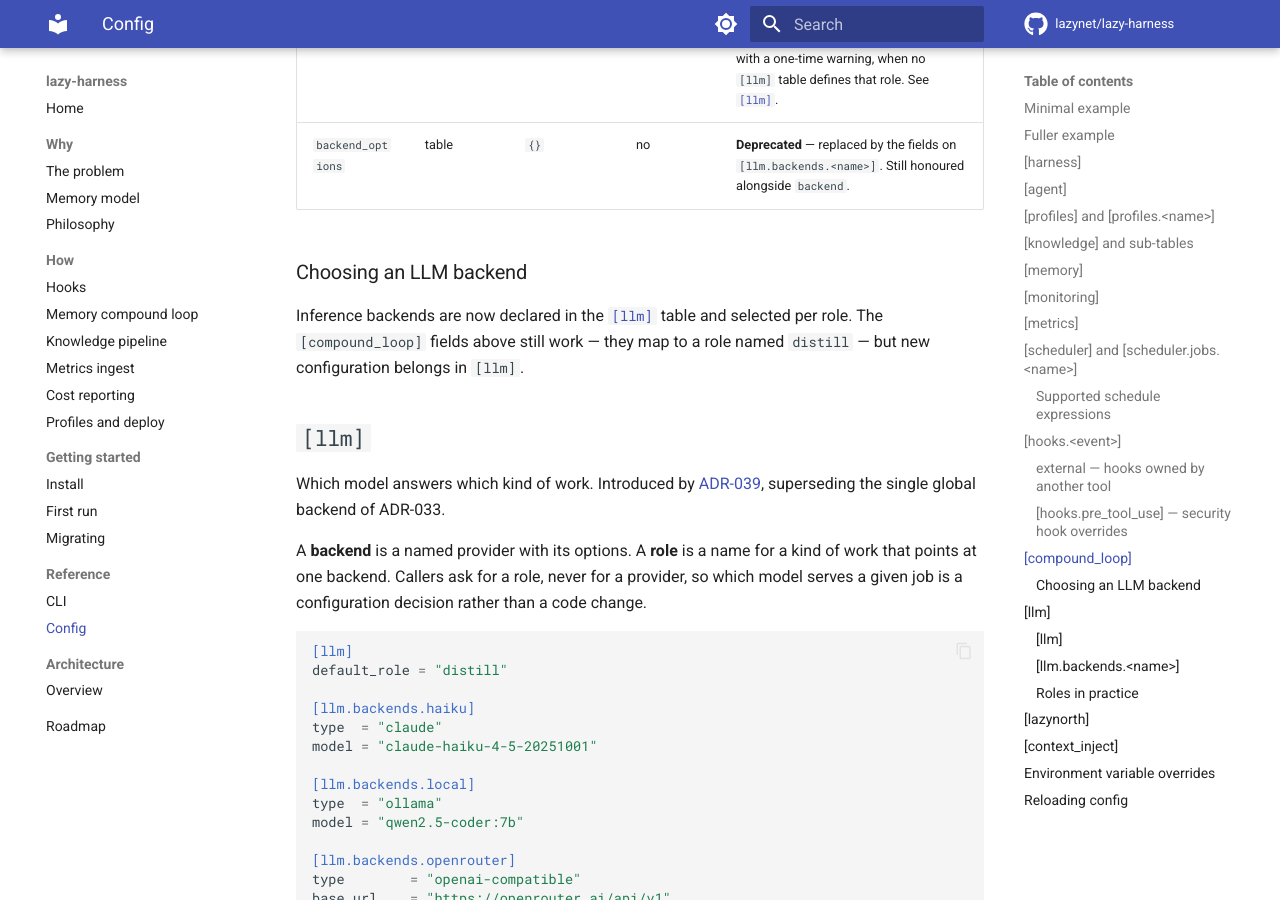
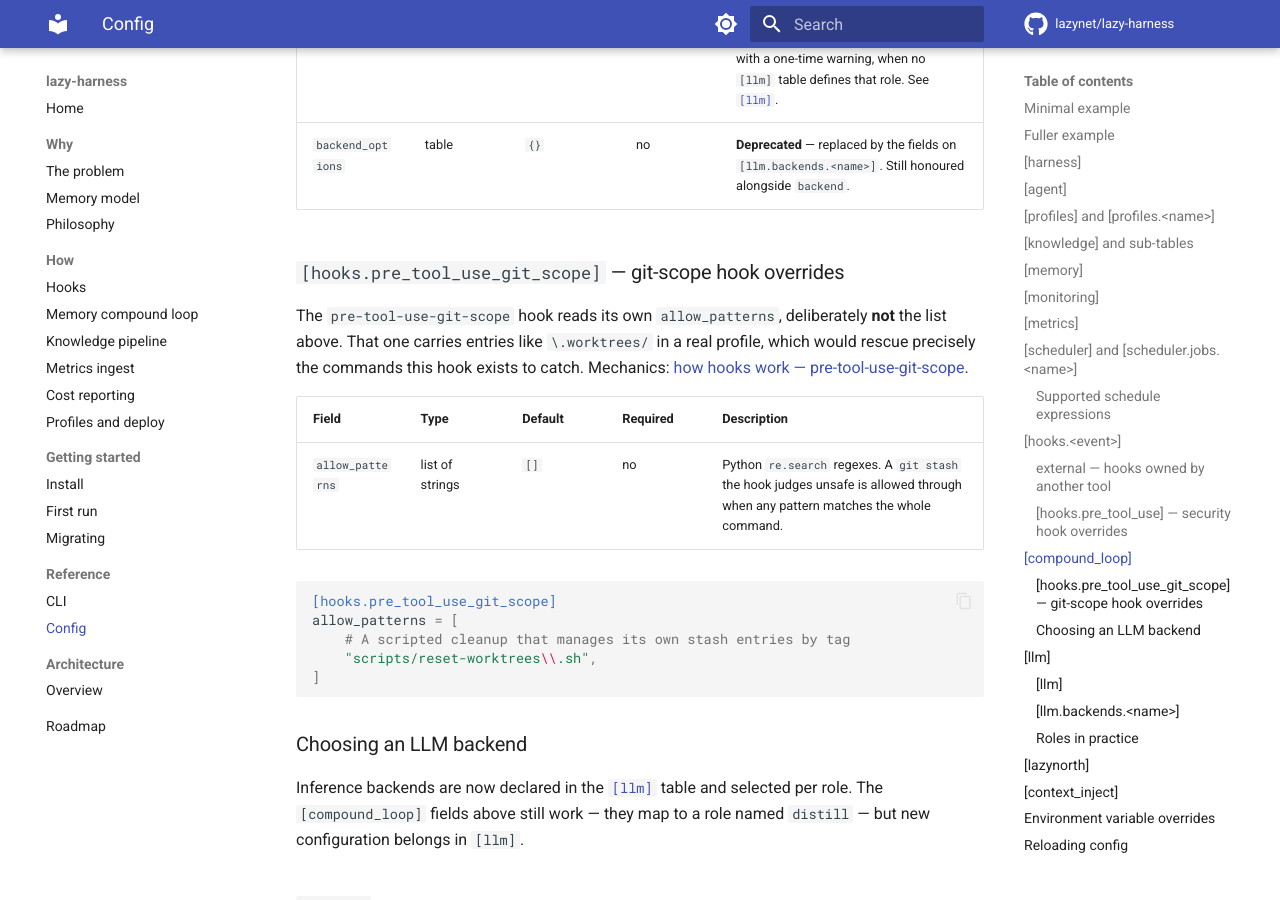
Before and after one commit to lazynet/lazy-harness, an MkDocs documentation site: the page built from docs/reference/config.md, in a window 1280 px wide and 900 px high, scrolled down 13434 px. Built offline with MkDocs 1.6.1 and Material for MkDocs 9.7.7, drawn with Linux system fonts in a browser that asks for light colours; comment, search, counter and statistics services are not loaded.

Commit message:
docs: state the contract the new hooks actually implement
The pre-release coherence audit caught two claims this release made false
and never updated.

`docs/how/hooks.md` said exit 2 was "one deliberate exception", naming only
the security hook. Two built-ins block now — `pre-tool-use-git-scope` exits
2 as well, and says so in its own docstring. That line is the safety
contract on the reference page for a hook shipping default-on.

The same page's event glossary still described the git-scope hook as firing
"from inside a worktree" while the section 280 lines below already described
the wider `stash_stack_is_shared` trigger. The summary table is the half
people read first.

Also closes three gaps the same audit surfaced, all consequences of the
four hooks that landed in this cycle: `lh metrics record-verify` was the
only `@metrics.command` with no CLI reference section, the
`[hooks.pre_tool_use_git_scope]` allowlist had no config reference entry,
and the landing page still enumerated one `PreToolUse` gate.

The justification above `_DEFAULT_ON_HOOKS` claimed nothing emits
`verify_ran`. Something does now. The conclusion is unchanged — the guard
stays opt-in — but for the real reason: the procedure that invokes the
producer lives in the profile, so shipping the command is not the same as
deploying it.

Every identifier the new prose names was grepped against src/ in both
directions before committing.

````diff
--- a/docs/reference/config.md
+++ b/docs/reference/config.md
@@ -397,6 +397,22 @@
 | `backend`                      | string         | `"claude"`                    | no       | **Deprecated** — replaced by `[llm.roles].distill`. Still honoured, with a one-time warning, when no `[llm]` table defines that role. See [`[llm]`](#llm). |
 | `backend_options`              | table          | `{}`                          | no       | **Deprecated** — replaced by the fields on `[llm.backends.<name>]`. Still honoured alongside `backend`.                                                    |
 
+### `[hooks.pre_tool_use_git_scope]` — git-scope hook overrides
+
+The `pre-tool-use-git-scope` hook reads its own `allow_patterns`, deliberately **not** the list above. That one carries entries like `\.worktrees/` in a real profile, which would rescue precisely the commands this hook exists to catch. Mechanics: [how hooks work — pre-tool-use-git-scope](../how/hooks.md#pre-tool-use-git-scope-runs-on-pretooluse).
+
+| Field            | Type            | Default | Required | Description                                                                                                                                 |
+| ---------------- | --------------- | ------- | -------- | ------------------------------------------------------------------------------------------------------------------------------------------- |
+| `allow_patterns` | list of strings | `[]`    | no       | Python `re.search` regexes. A `git stash` the hook judges unsafe is allowed through when any pattern matches the whole command. |
+
+```toml
+[hooks.pre_tool_use_git_scope]
+allow_patterns = [
+    # A scripted cleanup that manages its own stash entries by tag
+    "scripts/reset-worktrees\\.sh",
+]
+```
+
 ### Choosing an LLM backend
 
 Inference backends are now declared in the [`[llm]`](#llm) table and selected per role. The `[compound_loop]` fields above still work — they map to a role named `distill` — but new configuration belongs in `[llm]`.
````
Also changed, not shown: docs/how/hooks.md (+2 -2 lines), docs/index.md (+1 -1 lines), docs/reference/cli.md (+13 -0 lines), 2 other files.
